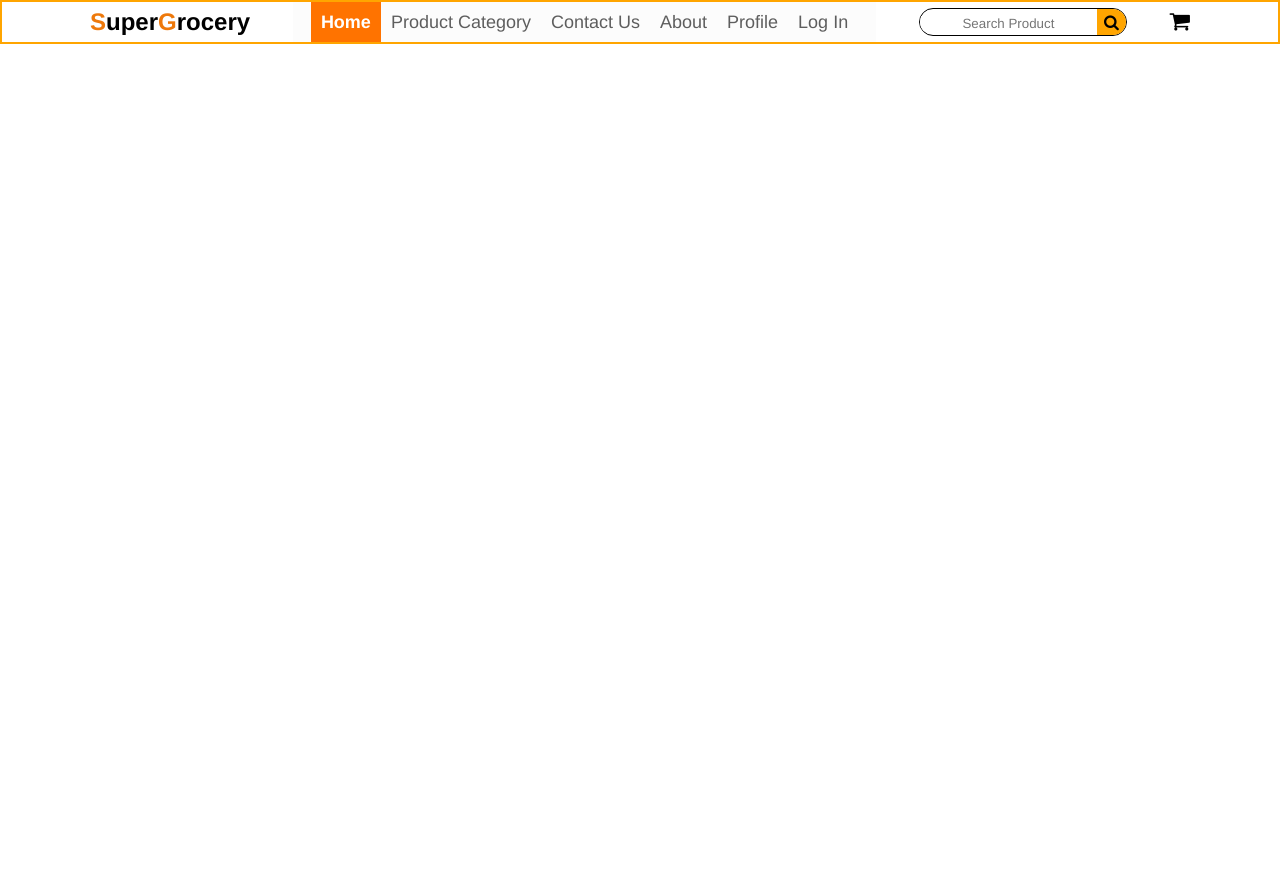
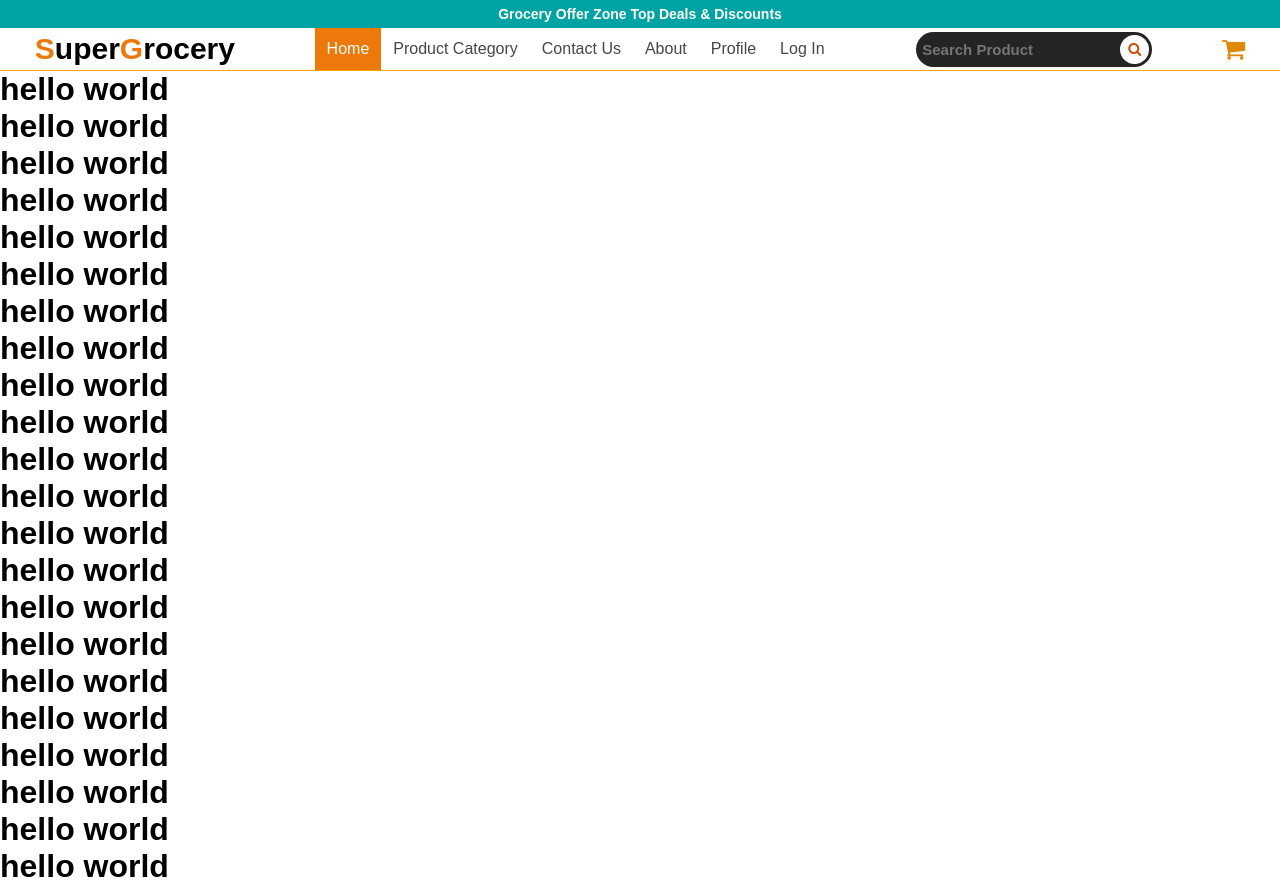
Before and after one commit to Rejaulali/EcommerceWebsite, a Django app: page / in a window 1280 px wide. Before the commit the page ends 44 px from the top, so only its background shows below. Run offline with Django 3.2, Linux system fonts and the light colour scheme.

Commit message:
succesfully created mobile view with desktop view

```diff
--- a/static/css/main.css
+++ b/static/css/main.css
@@ -1,222 +1,209 @@
 *{
     margin:0px;
     padding:0px;
-    font-family: 'Franklin Gothic Medium', 'Arial Narrow', Arial, sans-serif;
+    font-family: sans-serif;
+    box-sizing: border-box;
+}
+.toplabel{
+    background-color: rgb(0, 163, 163);
+    color:white;
+    text-align: center;
+    padding:6px;
+    font-size: 14px;
+}
+a{
+    text-decoration: none;
+}
+:root{
+    --list-height:38;
+}
+.nav-wrapper{
+    display: flex;
+    justify-content:space-around;
+    align-items: center;
+    list-style: none;
+    border-bottom:1px solid orange;
+    overflow: auto;
 
 }
-.container{
-
-    max-width:1100px ;
-
-    margin:0 auto
+.burger div{
+    width: 25px;
+    height: 5px;
+    background-color: black;
+    margin-bottom: 2px;
 }
-.container-flex{
+.burger{
+   display: none;
+}
+.brand{
+    font-size: 30px;
+    font-weight: bold;
+}
+.nav-links{
     display: flex;
-    justify-content: space-between;
-    align-items: center;
-}
-nav{
-
-    padding: 10px;
-    border:2px orange solid;
-    margin-bottom: 10px;
+    list-style-type: none;
+    justify-content: center;
+    margin: 0px 10px 0 10px;
 
 }
-.brand{
-    font-weight: bold;
-    font-size: 1.5em;
-
+.nav-links li{
+    color: white;
+    transition: 0.2s;
 }
-.cart{
-    font-size: 22px;
+.nav-links a{
+    padding:12px;
+    display: block;
+    color:rgb(71, 71, 71);
+}
+.nav-links li:hover > a{
+    background-color:rgb(238, 121, 11);
+    color:white;
+}
+.dropdown{
+    list-style: none;
+    position: f;
+    width: initial;
+    margin: 0px;
+    background: lightgray;
+    height:0px;
+    overflow: hidden;
+    transition: 0.2s ease-in-out;
+}
+.dropdown li{
+    border-bottom: 1px solid white;
+}
+li:hover > .dropdown{
+    height:124px /* height = listheight*no-of-list-items + no.of borders* ex for 38*3 =*/
+}
+.search-box{
+    background-color: rgb(37, 36, 36);
+    padding: 3px;
+    border-radius:200px;
+    display: flex;
 
 
 }
-.burger{
-    transition:0.1s ease-in 0.2s;
+.search-box input{
+    background: none;
+    border: none;
+    outline: none;
+    color: rgb(255, 167, 116);
+    line-height: px;
+    font-weight: bold;
+    width: 201px;
+    font-size: 15px;
+    padding-left: 3px;
 }
-.burger div{
-     width: 20px;
-     height: 4px;
-     background-color: black;
-     margin: 3px 0px 3px 0px;
-     /*display: none;*/
-     filter: blur(0px);
+.search-box a{
+    color: rgb(206, 75, 0);
+    background-color: white;
+    display: flex;
+    align-items: center;
+    justify-content: center;
+    font-size: 14px;
+    width: 29px;
+    height: 29px;
+    border-radius: 50%;
+}
+.cart{
+    font-size: 25px;
+    color:rgb(223, 137, 8)
+}
+.active{
+    background-color: rgb(238, 121, 11);
+    color: white!important;
+}
+
+@media (max-width:1023px){
+    .nav-links{
+        font-size: 15px ;
+    }
 
 }
-.cross{
-    font-size: 2em;
-    margin: 8px;
-    color:rgb(245, 245, 245);
-    transition:0.5s;
-}
-.menu-container{
-    position: fixed;
-    top:0px;
-    right: 0px;
-    z-index: +1;
-    width: 100vw;
-    background-color: rgba(0,0,0,0.4);
-    justify-content: space-between;
-    display: flex;
-    transform: translatex(100%);
-    transition:0.35s ease-in;
+@media (max-width:996px){
+    .nav-links{
+        font-size: 14px ;
     }
 
-.menu{
-    width: 70%;
+}
+.nav-header{
+    display: none;
+}
+@media (max-width:975px){
+
+    .nav-links{
+        display: none;
+        position: absolute;
+        margin:0px;
+        padding: 0px;
+        width: 85%;
         height: 100vh;
-    background-color:rgba(252, 252, 252, 1);
-    padding:10px;
+        right: 0px;
+        top:0px;
+        padding-top:50px;
+        background: rgb(255, 255, 255);
+        box-shadow: -1px 2px 10px black;
     }
-.menu h3{
-    margin-left: 10px;
+    .nav-header{
+        display: block;
+        margin: 12px;
+        font-size: 20px;
+        padding-bottom:0.25em;
+        border-bottom: 1px solid rgb(206, 75, 0);
+    }
+    .dropdown{
+        position: relative;
+
+    }
+    .burger{
+        display: block;
     }
 
-.menu h3{
-    margin-top: 20px;
-    font-size: 22px;
 }
-.menu ul{
-    list-style: none;
-    margin-top: 2em;
-    font-size: 15px;
+@media (max-width:535px){
+    .search-box form{
+        margin:0px; padding:0px; display:inline;
     }
-.bottom-line{
-    width: 90%;
-    border-bottom: 1px solid orange;
-    padding-bottom: 4.5px;
+    .search-box input{
+        width: 0px;
+        padding:0px;
+        margin: 0px;
+        transition: 0.25s;
     }
-
-.menu li a{
-    padding: 12.5px 0 12.5px 0px;
-    display: block;
-    max-width:300px;
-    padding-left: 10px;
-    color:rgb(94, 94, 94);
-    background-color: none;
-    transition: 0.1s ease-in-out;
+    .search-box{
+        margin: 3px;
+    }
+    .search-box a{
+       background:none;
+       color: orange;
 
     }
-.menu li{
-    opacity: 0;
+   /* .search-box:hover > a{
+        background: white;
     }
-.menu li a:hover{
-    background-color: rgb(255, 115, 0);
-    color: white;
-    font-weight: bold;
+    .search-box:hover >input{
+        width: 201px;
+        margin-left: 3px;
     }
-.menu .active{
-      font-weight: bold;
-      color:white;
-      background-color: rgb(255, 115, 0);
+    .search-box:hover + .brand{
+        display: none;
+        color:red
+    }*/
+    .brand{
+        font-size: 27px;
+    }
 }
 
 .nav-active{
-    transform: translatex(0%);
-}
-.search {
-    border:1px solid black;
-    border-radius:15px;
-    overflow: hidden;
-}
-.search i{
-    background-color: orange;
-    padding:5px 7px 5px 7px;
-
-
-}
-input:focus{
-    border:none
-}
-.search input{
-    border:none;
-    height:100%;
-    text-align: center;
-}
-.search2{
-    display: none;
+    display: block;
 }
 
-@keyframes navLink{
+/* animatioon*/
+@keyframes linkanimation{
     from{
         opacity: 0;
-        transform: translatex(30%);
     }
     to{
         opacity: 1;
-        transform: translatex(0px);
     }
 }
-
-@media (min-width:907px){
-    .burger,.cross,.menu h3{
-        display: none;
-    }
-    .menu li {
-        opacity:1;
-        display: block;
-        height: 100%;
-
-    }
-    .menu li a{
-        padding: 0px;
-        height: 100%;
-        display: flex;
-        align-items: center;
-        cursor: pointer;
-        padding: 10px;
-        padding-top:0px;
-        padding-bottom: 0px;
-    }
-    .menu li a:hover{
-        background-color: rgb(255, 115, 0);
-        color: white;
-        font-weight: normal;
-    }
-    .menu-container{
-        position: relative;
-        transform: initial;
-        width: initial;
-        transition: none;
-        height: 40px;
-    }
-    .menu{
-        height: initial;
-        width: 100%;
-        padding: 0px;
-
-    }
-    nav{
-        justify-content: space-around;
-        padding: 0 10px 0 10px;
-    }
-    .menu ul{
-        margin:0 1em 0 1em;
-        display: flex;
-        align-items: center;
-        height: 100%;
-        max-width: 600px;
-        font-size:18px
-    }
-}
-
-@media (max-width:999px){
-    .menu ul{
-        font-size:16px ;
-    }
-}
-@media (max-width:959px){
-    .menu ul{
-        font-size:14.5px ;
-    }
-}
-@media (max-width:500px){
-    .search{
-        display:none;
-    }
-    .search2{
-        display:inline-block;
-    }
-
-}
--- a/static/js/main.js
+++ b/static/js/main.js
@@ -1,22 +1,64 @@
-const showMenu = () =>{
+const expandsearch = () => {
     console.log("this is called")
+    let searchbox = document.querySelector('.search-box');
+    let searchinput = document.querySelector('.search-box input');
+    let brand = document.querySelector('.brand');
+    let searchbtn = document.querySelector('.search-box a')
+    let closesearchbtn = true;
+    let searchaction = false;
+    let selectDomOrNot = true;
+    searchbtn.addEventListener('click', (e) => {
+        var x = window.matchMedia("(max-width: 535px)");
+        if (x.matches) {
+            searchinput.style.width = '201px';
+            brand.style.display = 'none'
+            searchbtn.style.background = 'white'
+            if (closesearchbtn || searchinput.value == "") {
+                e.preventDefault();
+            }
+            searchaction = true
+            selectDomOrNot = false;
+            closesearchbtn = false;
+        }
+
+    })
+    searchinput.addEventListener('click', () => {
+        var x = window.matchMedia("(max-width: 535px)");
+        if (x.matches) {
+            console.log(searchinput.value =="")
+            selectDomOrNot = false
+
+
+        }
+    })
+    document.addEventListener('click', () => {
+        var x = window.matchMedia("(max-width: 535px)");
+        if (x.matches) {
+
+            if (selectDomOrNot) {
+                searchinput.style.width = '0px';
+                brand.style.display = 'block'
+                searchbtn.style.background = 'none'
+                closesearchbtn = true;
+            }
+            selectDomOrNot = true
+
+        }
+
+    })
+
     let burger = document.querySelector('.burger');
-    let cross = document.querySelector('.cross');
-    let menu = document.querySelector('.menu-container');
-    let navLinks = document.querySelectorAll('.menu li')
-    burger.addEventListener('click',() =>{
-        menu.classList.toggle('nav-active')
-        burger.style.filter = 'blur(5px)'
-        navLinks.forEach((link,index) =>{
-            link.style.animation = `navLink 0.3s ease forwards ${index/9 + 0.3}s`;
+    let navLinks = document.querySelector('.nav-links')
+    let navlist = document.querySelectorAll('.nav-links li')
+    burger.addEventListener('click',()=>{
+        navLinks.classList.toggle('nav-active');
+        console.log("burger is listening")
+        console.log(navlist)
+        navlist.forEach((link,index) =>{
+            link.style.animation = `linkanimation 0.2s ease forward ${index/9 + 0.1}s`
         })
+
     })
-    cross.addEventListener('click',() =>{
-        menu.classList.toggle('nav-active')
-        burger.style.filter = 'blur(0px)'
-        navLinks.forEach((link,index) =>{
-            link.style.animation = ""
-        })
-    })
+
 }
-showMenu();
+expandsearch()
--- a/templates/index.html
+++ b/templates/index.html
@@ -1,66 +1,84 @@
 {%load static%}
 <!DOCTYPE html>
 <html lang="en">
+
 <head>
   <meta charset="UTF-8" />
   <meta name="viewport" content="width=device-width, initial-scale=1.0" />
   <link rel="stylesheet" type="text/css" href="{% static 'css/main.css'%}" />
-    <link
-      rel="stylesheet"
-      href="https://cdnjs.cloudflare.com/ajax/libs/font-awesome/4.7.0/css/font-awesome.min.css"
-    />
+  <link rel="stylesheet" href="https://cdnjs.cloudflare.com/ajax/libs/font-awesome/4.7.0/css/font-awesome.min.css" />
   <title>SuperGrocery</title>
 </head>
 
 <body>
-    <nav >
-      <div class="container-flex container">
-      <div class="burger">
+  <div class="toplabel">
+    <h4>Grocery Offer Zone Top Deals & Discounts</h4>
+  </div>
+  <nav>
+    <ul class="nav-wrapper">
+      <li class="burger">
         <div></div>
         <div></div>
         <div></div>
-      </div>
-      <div class="brand">
-        <span
-          ><span style="color: rgb(238, 121, 11)">S</span>uper<span
-            style="color: rgb(238, 121, 11)"
-            >G</span
-          >rocery</span
-        >
+      </li>
+      <li class="brand">
+        <span><span style="color: rgb(238, 121, 11)">S</span>uper<span
+            style="color: rgb(238, 121, 11)">G</span>rocery</span>
+      </li>
+      <div class="nav-links">
+          <h3 class="nav-header">Menu Links</h3>
+          <li><a  href="#" class="active">Home</a></li>
+          <li><a href="#" >Product Category</a>
+            <ul class="dropdown">
+              <li><a href="#" class="dropdown-link" >Category 1</a></li>
+              <li><a href="#" class="dropdown-link" >Category 2sdff</a></li>
+              <li><a href="#" class="dropdown-link" >Category 3</a></li>
+            </ul>
+          </li>
+          <li><a href="#" >Contact Us</a></li>
+          <li><a href="#" >About</a></li>
+          <li><a href="#" >Profile</a></li>
+          <li><a href="#" >Log In</a></li>
         </div>
 
-      <div class="menu-container" id="menu">
-        <div class="cross"><i class="fa fa-times" aria-hidden="true"></i></div>
-        <div class="menu">
-          <h3 class="bottom-line">Menu Links</h3>
-          <ul>
-            <li><a class="active">Home</a></li>
-            <li><a>Product Category</a></li>
-            <li><a>Contact Us</a></li>
-            <li><a>About</a></li>
-            <li><a>Profile</a></li>
-            <li><a>Log In</a></li>
+      <li class="search-box">
+
+          <input type="text" placeholder="Search Product" />
+          <a class="btn" href="https://www.youtube.com/pheonix+coder">
+          <i class="fa fa-search" aria-hidden="true"></i>
+        </a>
+
+      </li>
+      <li class="cart">
+        <i class="fa fa-shopping-cart" aria-hidden="true"></i>
+      </li>
     </ul>
-        </div>
-      </div>
-      <div class="search">
-        <form>
-          <input type="text" placeholder="Search Product"/><i class="fa fa-search" aria-hidden="true"></i>
-        </form>
-      </div>
-      <div class="cart">
-       <i class="fa fa-shopping-cart" aria-hidden="true"></i>
-      </div>
-    </div>
   </nav>
-    <div style="display: flex;justify-content: center;">
-      <div class="search search2" align="center" >
-        <form>
-          <input type="text" placeholder="Search Product"/><i class="fa fa-search" aria-hidden="true"></i>
-        </form>
-      </div>
-    </div>
+  <h1>hello world</h1>
+  <h1>hello world</h1>
+  <h1>hello world</h1>
+  <h1>hello world</h1>
+  <h1>hello world</h1>
+  <h1>hello world</h1>
+  <h1>hello world</h1>
 
+  <h1>hello world</h1>
+  <h1>hello world</h1>
+  <h1>hello world</h1>
+  <h1>hello world</h1>
+  <h1>hello world</h1>
+  <h1>hello world</h1>
+  <h1>hello world</h1>
+  <h1>hello world</h1>
+  <h1>hello world</h1>
+  <h1>hello world</h1>
+  <h1>hello world</h1>
+
+  <h1>hello world</h1>
+  <h1>hello world</h1>
+  <h1>hello world</h1>
+  <h1>hello world</h1>
   <script src="{% static 'js/main.js'%}"></script>
 </body>
+
 </html>
```
Lines whose indentation alone changed are shown as unchanged.
